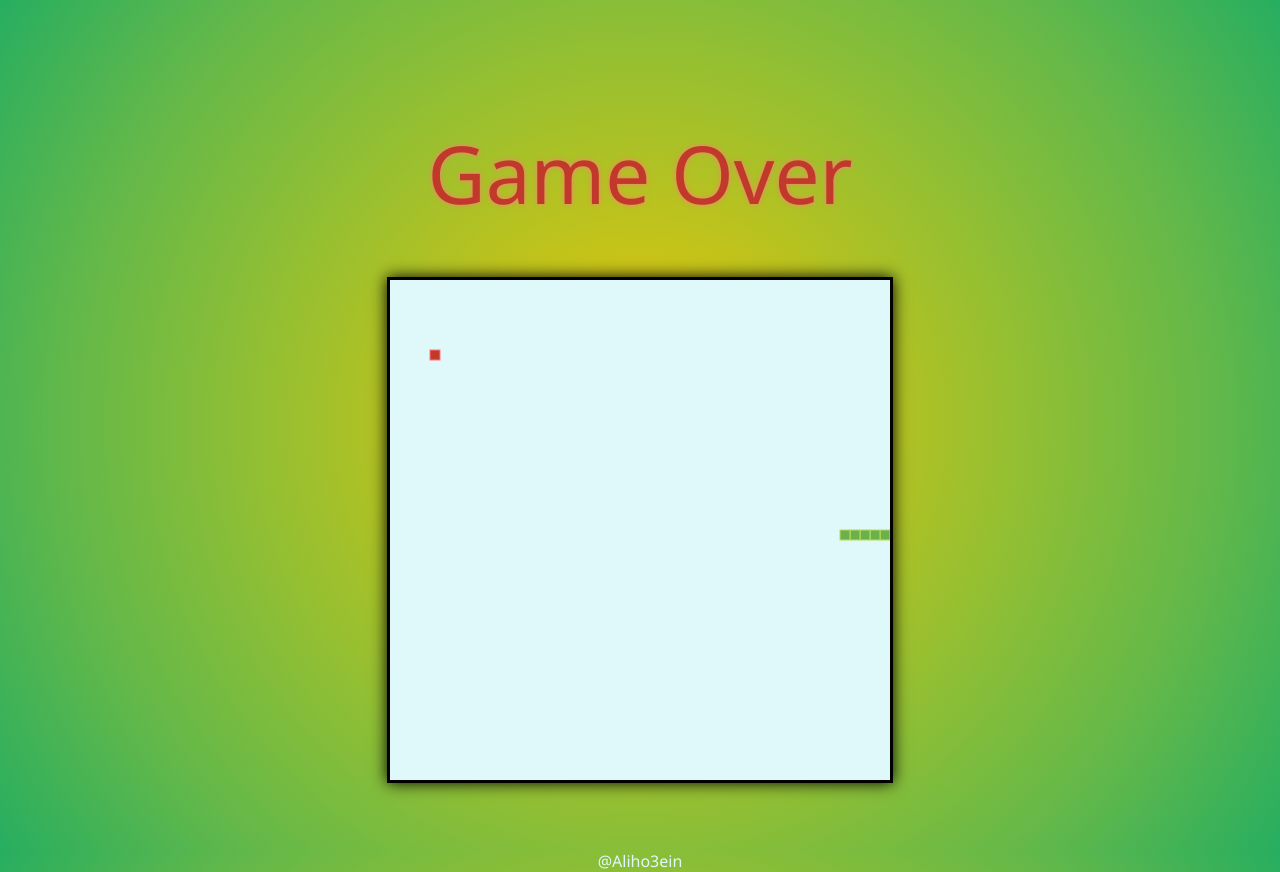
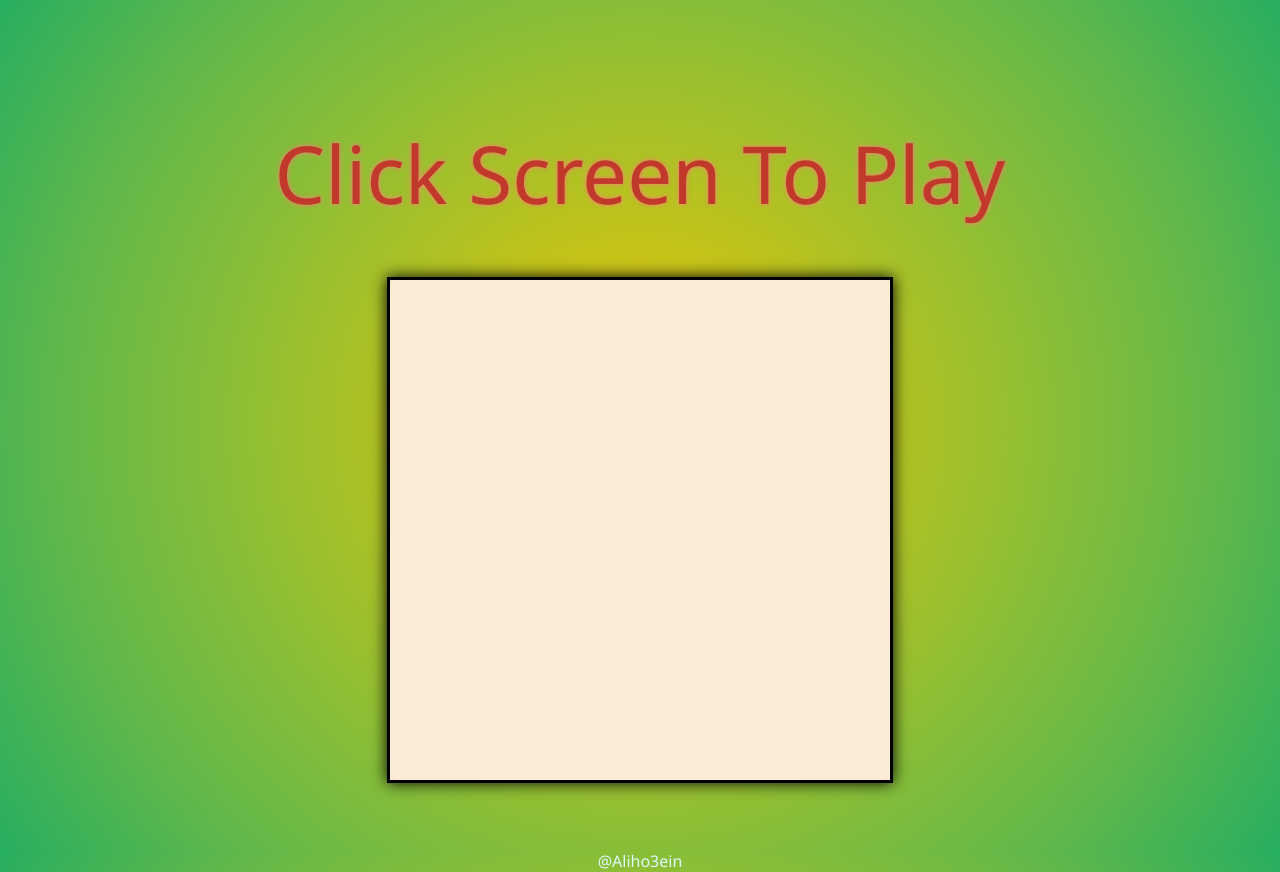
Before and after one commit to aliho3ein/snake-rc, a plain HTML site: page index.html in a window 1280 px wide. Drawn offline with Linux system fonts and the light colour scheme.

Commit message:
A start Function

```diff
--- a/index.html
+++ b/index.html
@@ -9,7 +9,7 @@
   </head>
   <body>
     <div class="snakeBase">
-      <span class="score">00</span>
+      <span class="score">Click Screen To Play</span>
       <canvas id="gameCanvas" height="500" width="500">
         Your Browser Don't Support This Game
       </canvas>
--- a/script.js
+++ b/script.js
@@ -3,6 +3,10 @@ let score = document.querySelector(".score");
 
 const ctx = game.getContext("2d");
 
+game.addEventListener("click", start);
+
+function start() {
+  score.textContent = "00";
   let wid = game.width;
   let hei = game.height;
   let sideX = 10,
@@ -136,3 +140,4 @@ function GameOver() {
 
   CreateFood();
   main();
+}
--- a/style.css
+++ b/style.css
@@ -41,6 +41,7 @@ body {
   background-color: antiquewhite;
   display: block;
   box-shadow: 0 0 15px #000;
+  cursor: pointer;
 }
 a {
   text-decoration: none;
```
Lines whose indentation alone changed are shown as unchanged.
